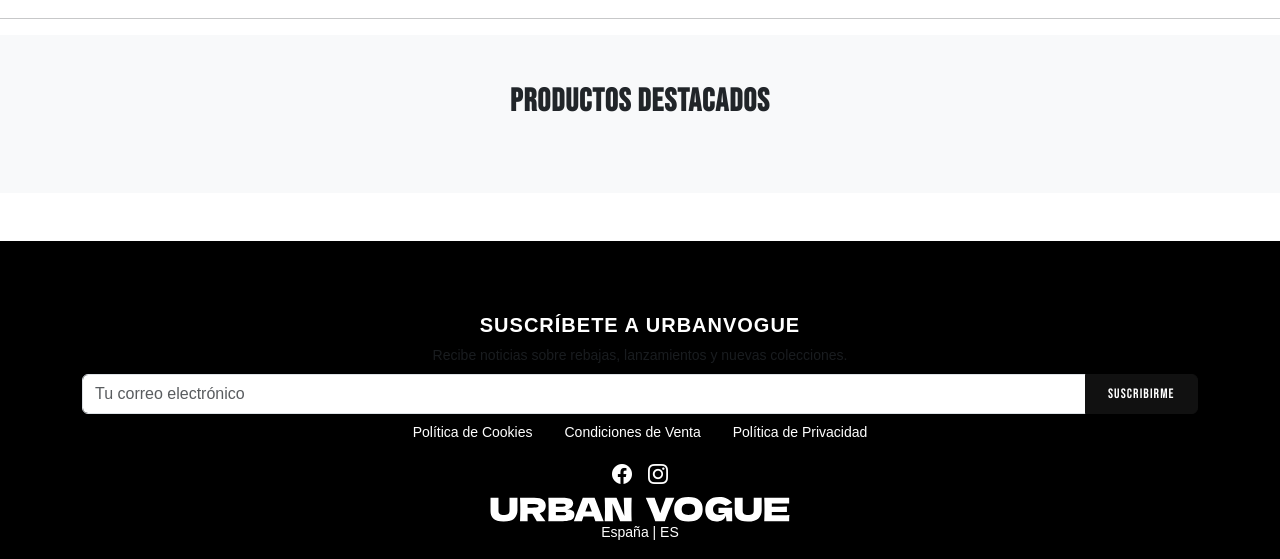
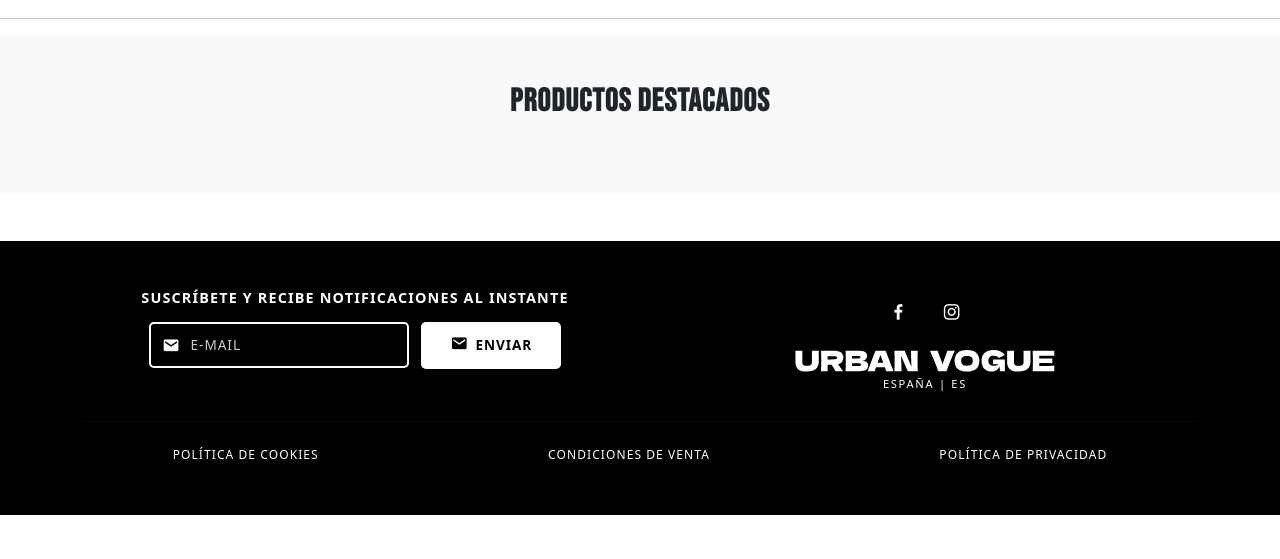
Before and after one commit to tomasgnzlztnz/UrbanVogueProject, a website: page app/index.html in a window 1280 px wide. Shown: the part 700-1259 px from the top of the page. After the commit the page ends 1215 px from the top, so only its background shows below. Drawn offline with nearby package versions, Linux system fonts and the light colour scheme; no server answers.

Commit message:
Preparing deploy

```diff
--- a/app/components/footer.html
+++ b/app/components/footer.html
@@ -1,50 +1,82 @@
 <!-- FOOTER -->
-<footer class=" text-white pt-5 pb-3 mt-5">
-    <div class="container text-center">
+<footer class="uv-footer text-white mt-5">
+  <div class="container py-4 py-md-5">
 
-        <!--<h5 class="mb-3 text-uppercase">Suscríbete y recibe notificaciones al instante</h5>
-            <form class="d-flex justify-content-center mb-4">
-                <input type="email" class="form-control w-50 me-2" placeholder="E-mail">
-                <button class="btn btn-outline-light px-4" type="submit">Enviar</button>
-            </form>-->
+    <!-- Bloque superior: Newsletter + Marca -->
+    <div class="row align-items-center gy-4">
 
-        <!-- SUSCRIPCIÓN NEWSLETTER -->
-        <section class="mt-4">
-            <h5 class="text-uppercase fw-bold mb-2">Suscríbete a UrbanVogue</h5>
-            <p class="small text-muted mb-2">
-                Recibe noticias sobre rebajas, lanzamientos y nuevas colecciones.
-            </p>
+      <!-- Newsletter -->
+      <div class="col-12 col-lg-6">
+        <section class="uv-footer-newsletter text-center text-lg-start">
+          <h5 class="uv-footer-title mb-3 text-uppercase">
+            Suscríbete y recibe notificaciones al instante
+          </h5>
 
-            <form id="newsletterForm" class="newsletter-form">
-                <div class="input-group">
-                    <input type="email" id="newsletterEmail" class="form-control" placeholder="Tu correo electrónico"
-                        required>
-                    <button class="btn btn-dark" type="submit">
-                        Suscribirme
-                    </button>
-                </div>
-                <div id="newsletterMessage" class="small mt-2"></div>
-            </form>
+          <form id="newsletterForm" class="uv-footer-form">
+            <div class="uv-footer-input-group">
+              <span class="uv-footer-input-icon">
+                <i class='bx bxs-envelope'></i>
+              </span>
+              <input
+                type="email"
+                id="newsletterEmail"
+                class="uv-footer-input"
+                placeholder="E-mail"
+                required
+              >
+            </div>
+
+            <button class="uv-footer-btn" type="submit">
+              <span class="uv-footer-btn-icon">
+                <i class='bx bxs-envelope'></i>
+              </span>
+              Enviar
+            </button>
+          </form>
+
+          <div id="newsletterMessage" class="uv-footer-message small mt-2"></div>
         </section>
-        <!-- FIN SUSCRIPCIÓN NEWSLETTER -->
+      </div>
 
+      <!-- Marca / RRSS -->
+      <div class="col-12 col-lg-6">
+        <div class="uv-footer-brand text-center text-lg-end">
+          <div class="uv-footer-social mb-3">
+            <a href="#" aria-label="Facebook">
+              <i class="bx bxl-facebook"></i>
+            </a>
+            <a href="#" aria-label="Instagram">
+              <i class="bx bxl-instagram"></i>
+            </a>
+          </div>
 
-        <div class="d-flex flex-column flex-md-row justify-content-center mb-3 small">
-            <a href="#" class="text-white text-decoration-none mx-3">Política de Cookies</a>
-            <a href="#" class="text-white text-decoration-none mx-3">Condiciones de Venta</a>
-            <a href="#" class="text-white text-decoration-none mx-3">Política de Privacidad</a>
+          <div class="uv-footer-logo mb-1">
+            <img
+              src="/img/logotype/logo_urbanvogue_white.svg"
+              alt="Urban Vogue"
+            >
+          </div>
+
+          <small class="uv-footer-country text-uppercase">
+            España | ES
+          </small>
         </div>
-        <div class="d-flex flex-column align-items-center">
-            <div class="d-flex justify-content-center mb-2">
-                <a href="#" class="text-white mx-2 fs-5"><i class="bi bi-facebook"></i></a>
-                <a href="#" class="text-white mx-2 fs-5"><i class="bi bi-instagram"></i></a>
-            </div>
-            <div class="header-menu">
-                <img src="/img/logotype/logo_urbanvogue_white.svg" alt="logotype-icon" class="header-menu-icon"
-                    style="max-width:300px;">
-            </div>
-            <small>España | ES</small>
+      </div>
+    </div>
+
+    <!-- Separador -->
+    <hr class="uv-footer-divider my-4">
+
+    <!-- Enlaces legales -->
+    <div class="row">
+      <div class="col-12">
+        <div class="uv-footer-links">
+          <a href="/pages/sobre_nosotros.html">Política de cookies</a>
+          <a href="/pages/sobre_nosotros.html">Condiciones de venta</a>
+          <a href="/pages/sobre_nosotros.html">Política de privacidad</a>
         </div>
+      </div>
+    </div>
 
-    </div>
+  </div>
 </footer>
--- a/app/css/footer.css
+++ b/app/css/footer.css
@@ -1,15 +1,187 @@
- /* ===== FOOTER ===== */
+/* ===== FOOTER ===== */
 
-footer {
+.uv-footer {
   background-color: #000;
+  color: #fff;
+  font-family: var(--uv-font-body, "Anton", system-ui, -apple-system, BlinkMacSystemFont, "Segoe UI", sans-serif);
 }
 
-footer h5 {
-  letter-spacing: 1px;
-  font-weight: 500;
+/* Título newsletter */
+.uv-footer-title {
+  letter-spacing: 0.08em;
+  font-weight: 600;
+  font-size: 0.9rem;
 }
 
-footer a:hover {
-  color: #a67c52; /* dorado suave */
-  transition: color 0.3s ease;
+/* FORMULARIO NEWSLETTER */
+.uv-footer-form {
+  display: flex;
+  flex-direction: column;
+  gap: 0.75rem;
+  max-width: 430px;
+  margin: 0 auto;
 }
+
+.uv-footer-input-group {
+  position: relative;
+  width: 100%;
+}
+
+.uv-footer-input-icon {
+  position: absolute;
+  left: 0.85rem;
+  top: 50%;
+  transform: translateY(-50%);
+  font-size: 1.1rem;
+  color: #ffffff;
+  pointer-events: none;
+}
+
+.uv-footer-input {
+  width: 100%;
+  background-color: transparent;
+  border-radius: 5px;
+  border: 2px solid #ffffff;
+  padding: 0.65rem 1rem 0.65rem 2.5rem;
+  font-size: 0.85rem;
+  text-transform: uppercase;
+  letter-spacing: 0.07em;
+  color: #ffffff;
+}
+
+.uv-footer-input::placeholder {
+  color: #cccccc;
+}
+
+/* Botón ENVIAR */
+.uv-footer-btn {
+  border-radius: 5px;
+  border: 2px solid #ffffff;
+  background-color: #ffffff;
+  color: #000000;
+  padding: 0.65rem 1.75rem;
+  font-size: 0.85rem;
+  text-transform: uppercase;
+  letter-spacing: 0.07em;
+  font-weight: 600;
+  display: inline-flex;
+  align-items: center;
+  justify-content: center;
+  gap: 0.4rem;
+  cursor: pointer;
+  transition: background-color 0.2s ease, color 0.2s ease, transform 0.1s ease;
+  width: 100%;
+}
+
+.uv-footer-btn-icon i {
+  font-size: 1.1rem;
+}
+
+.uv-footer-btn:hover {
+  background-color: #000000;
+  color: #ffffff;
+}
+
+.uv-footer-btn:active {
+  transform: translateY(1px);
+}
+
+/* Mensaje newsletter */
+.uv-footer-message {
+  min-height: 1.25rem;
+}
+
+/* BLOQUE MARCA / LOGO / RRSS */
+.uv-footer-brand {
+  display: flex;
+  flex-direction: column;
+  align-items: center;
+}
+
+
+
+.uv-footer-social a {
+  display: inline-flex;
+  align-items: center;
+  justify-content: center;
+  width: 38px;
+  height: 38px;
+  border-radius: 5px;
+
+  margin: 0 0.35rem;
+  font-size: 1.3rem;
+  color: #ffffff;
+  text-decoration: none;
+  transition: background-color 0.2s ease, color 0.2s ease, transform 0.1s ease;
+}
+
+.uv-footer-social a:hover {
+  background-color: #ffffff;
+  color: #000000;
+  transform: translateY(-1px);
+}
+
+.uv-footer-logo img {
+  max-width: 260px;
+  height: auto;
+}
+
+.uv-footer-country {
+  font-size: 0.7rem;
+  letter-spacing: 0.15em;
+}
+
+/* Divider */
+.uv-footer-divider {
+  border-color: rgba(255, 255, 255, 0.15);
+}
+
+/* ENLACES LEGALES */
+.uv-footer-links {
+  display: flex;
+  flex-direction: column;
+  align-items: center;
+  gap: 0.4rem;
+  text-transform: uppercase;
+  font-size: 0.75rem;
+  letter-spacing: 0.09em;
+}
+
+.uv-footer-links a {
+  color: #ffffff;
+  text-decoration: none;
+  border-bottom: 1px solid transparent;
+  padding-bottom: 2px;
+  transition: color 0.2s ease, border-color 0.2s ease;
+}
+
+.uv-footer-links a:hover {
+  color: #ffffff;
+  border-color: #ffffff;
+}
+
+@media (min-width: 768px) {
+  .uv-footer-form {
+    flex-direction: row;
+    align-items: stretch;
+  }
+
+  .uv-footer-btn {
+    width: auto;
+    min-width: 140px;
+  }
+
+  .uv-footer-links {
+    flex-direction: row;
+    justify-content: space-around;
+    gap: 3rem;
+  }
+}
+/* Bloque newsletter */
+.uv-footer-newsletter {
+  text-align: center;
+  display: flex;
+  justify-content: center;
+  align-items: center;
+  flex-direction: column;
+}
--- a/app/css/style.css
+++ b/app/css/style.css
@@ -380,7 +380,79 @@
 
 
 
-/* ===== CARRITO =====*/
+
+
+/* =========================
+   PANEL DE ADMIN - RESPONSIVE
+   ========================= */
+
+/* Ajustes generales del main en admin */
+.admin-main {
+  /* para que respire un poco en pantallas pequeñas */
+  padding-inline: 1rem;
+}
+
+/* Tabs de administración: que no “revienten” en móvil */
+#adminTabs .nav-link {
+  text-transform: uppercase;
+  letter-spacing: 0.05em;
+}
+
+@media (max-width: 767.98px) {
+
+  /* Reducir un poco el tamaño de las pestañas en móvil */
+  #adminTabs .nav-link {
+    font-size: 0.8rem;
+    padding: 0.4rem 0.6rem;
+  }
+
+  /* Que las tarjetas no queden aplastadas */
+  .admin-main .card {
+    margin-bottom: 1.25rem;
+  }
+
+  /* Formularios más compactos en móvil */
+  .admin-form .form-control,
+  .admin-form .form-select,
+  .admin-form textarea {
+    font-size: 0.85rem;
+    padding: 0.35rem 0.5rem;
+  }
+
+  .admin-form label {
+    font-size: 0.8rem;
+  }
+
+  /* Tablas: scroll horizontal si no caben */
+  .admin-main .table-responsive {
+    max-width: 100%;
+    overflow-x: auto;
+  }
+
+  .admin-main table.table {
+    font-size: 0.8rem;
+    white-space: nowrap;
+    /* que no se partan las celdas raras */
+  }
+
+  /* Botones de acciones más compactos */
+  .admin-main .btn {
+    font-size: 0.75rem;
+    padding: 0.25rem 0.5rem;
+  }
+}
+
+/* En pantallas grandes sigue todo normal,
+   solo un poquito más de aire a las tarjetas */
+@media (min-width: 992px) {
+  .admin-main .card {
+    border-radius: 0;
+  }
+}
+
+
+
+
 /* ===== CARRITO ===== */
 
 .cart-table .cart-item-main {
--- a/app/js/admin.js
+++ b/app/js/admin.js
@@ -715,6 +715,7 @@
                 const fecha = u.fecha_registro
                     ? new Date(u.fecha_registro).toLocaleString()
                     : "";
+                fechaNueva = u.fecha_registro.split("T")
 
                 const esAdmin = (u.rol === "admin");
                 const nuevoRol = esAdmin ? "cliente" : "admin";
@@ -726,7 +727,7 @@
                     <td>${u.nombre}</td>
                     <td>${u.email}</td>
                     <td>${u.rol}</td>
-                    <td>${fecha}</td>
+                    <td>${fechaNueva[0]}</td>
                     <td class="text-end">
                         <button class="btn btn-sm ${claseBoton} btn-user-rol"
                                 data-user-id="${u.id}"
--- a/app/js/destacados.js
+++ b/app/js/destacados.js
@@ -122,17 +122,9 @@
               btn.className = originalClasses;
             }, 2000);
 
-
-
-
-
-
-
-
-            //alert("Producto añadido al carrito ✅");
           } catch (err) {
             console.error("Error al añadir desde destacados:", err);
-            alert("Error al añadir al carrito.");
+            //alert("Error al añadir al carrito.");
           }
         });
       });
--- a/app/js/footerLoader.js
+++ b/app/js/footerLoader.js
@@ -9,7 +9,7 @@
     const html = await res.text();
     footerContainer.innerHTML = html;
 
-    // 👇 cuando el footer ya está en el DOM, inicializamos el formulario
+    //Cuando el footer ya está en el DOM, inicializamos el formulario
     if (typeof initNewsletterForm === "function") {
       initNewsletterForm();
     }
--- a/package.json
+++ b/package.json
@@ -4,7 +4,8 @@
   "description": "",
   "main": "index.js",
   "scripts": {
-    "dev": "nodemon server.js"
+    "dev": "nodemon server.js",
+    "start": "node server.js"
   },
   "keywords": [],
   "author": "",
@@ -16,6 +17,7 @@
     "bcrypt": "^6.0.0",
     "cookie-parser": "^1.4.7",
     "cors": "^2.8.5",
+    "dotenv": "^17.2.3",
     "express": "^5.1.0",
     "express-session": "^1.18.2",
     "mysql2": "^3.15.2",
```
Also changed, not shown: app/pages/admin.html (+3 -3 lines), db.js (+7 -7 lines), mailer.js (+6 -5 lines), server.js (+4 -114 lines), 2 other files.
